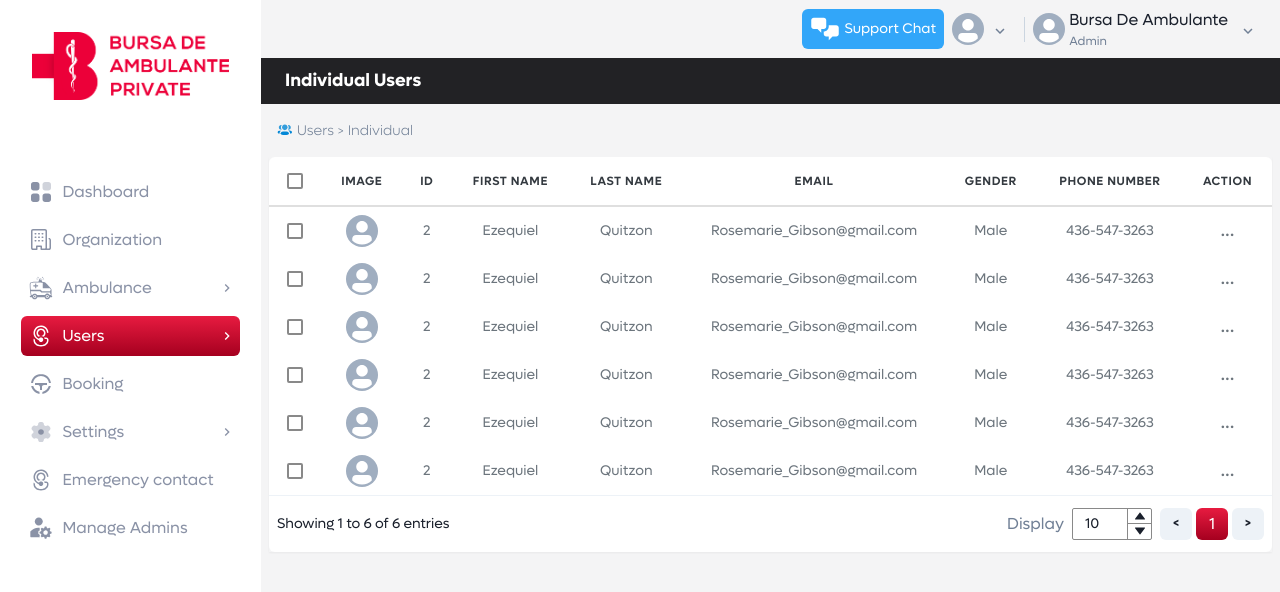
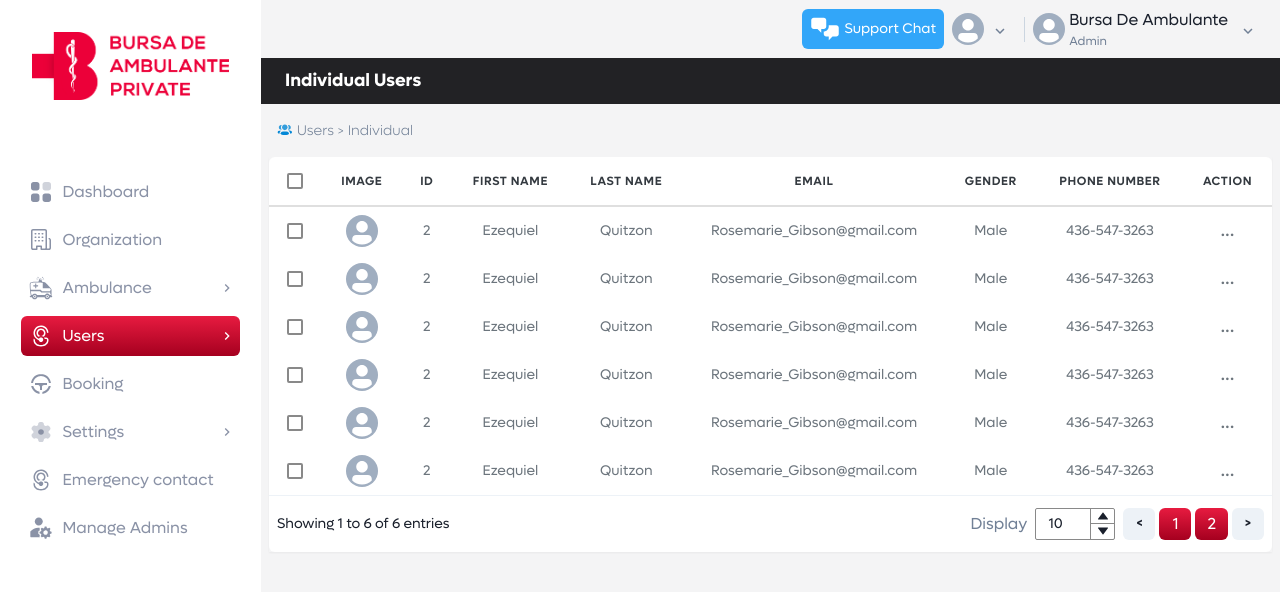
Before and after one commit to Zain-ul-din/bap-admin, a React (Vite) app: page /users in a window 1280 px wide. Shown: the top 592 px of the page. Built offline with nearby package versions, Linux system fonts and the light colour scheme.

Commit message:
updated: pagination table

```diff
--- a/src/components/shared/PaginationTable.tsx
+++ b/src/components/shared/PaginationTable.tsx
@@ -47,6 +47,9 @@ export default function PaginationTable({ children, ...rest }: PaginationTablePr
               <Button size={'sm'} variant={'red'}>
                 {'1'}
               </Button>
+              <Button size={'sm'} variant={'red'}>
+                {'2'}
+              </Button>
               <Button
                 size={'sm'}
                 colorScheme="gray"
```
